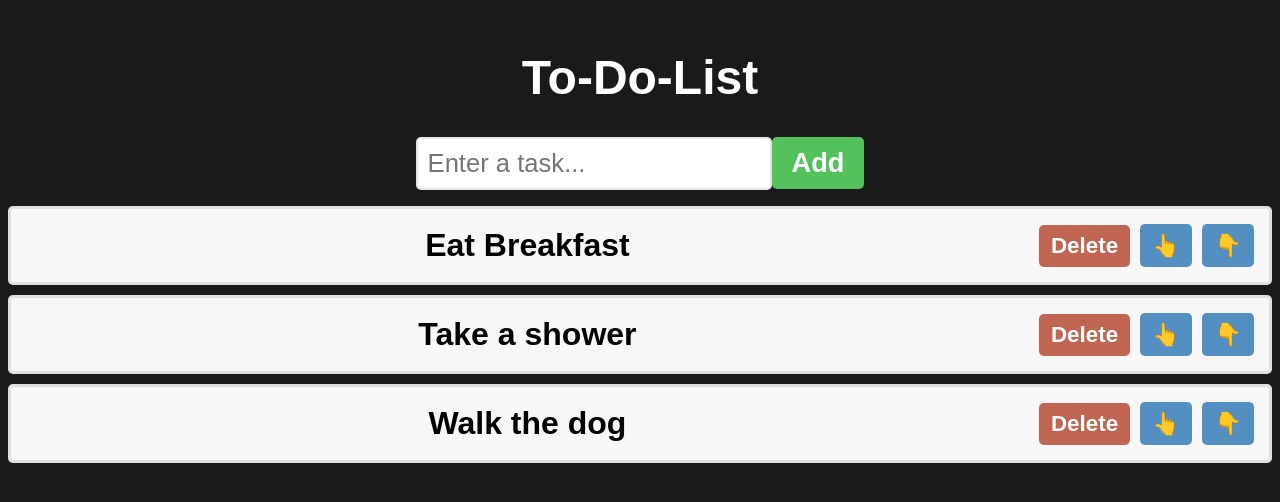
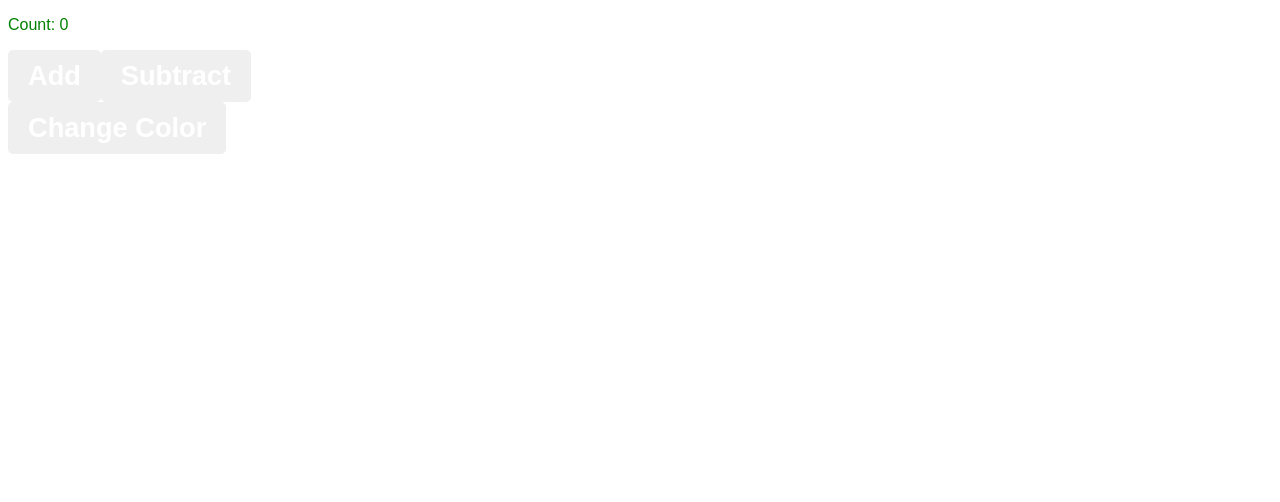
Before and after one commit to ezravergabera/languages, a React (Vite) app in the folder apps/my-react-app/: page / in a window 1280 px wide. Shown: the top 502 px of the page. Built offline with nearby package versions, Linux system fonts and the light colour scheme.

Commit message:
Practiced useEffect

```diff
--- a/apps/my-react-app/src/App.jsx
+++ b/apps/my-react-app/src/App.jsx
@@ -15,11 +15,12 @@ import MyComponent3 from './MyComponent3.jsx'
 import Array from './Array.jsx'
 import ArrayObjects from './ArrayObjects.jsx'
 import ToDoList from './ToDoList/ToDoList.jsx'
+import MyComponent4 from './MyComponent4.jsx'
 
 function App() {
   return (
     <>
-      <ToDoList/>
+      <MyComponent4/>
     </>
   );
 }
--- /dev/null
+++ b/apps/my-react-app/src/MyComponent4.jsx
@@ -0,0 +1,34 @@
+import React, {useState, useEffect} from 'react';
+
+const MyComponent4 = () => {
+
+    const [count, setCount] = useState(0);
+    const [color, setColor] = useState("green");
+
+    useEffect(() => {
+        document.title = `Count: ${count} ${color}`;
+    }, [count, color]);
+
+    function addCount(){
+        setCount(c => c + 1);
+    };
+
+    function subCount(){
+        setCount(c => c - 1);
+    }
+
+    function changeColor(){
+        setColor(c => c === "green" ? "red" : "green");
+    }
+
+    return (
+        <>
+            <p style={{color: color}}>Count: {count}</p>
+            <button onClick={addCount}>Add</button>
+            <button onClick={subCount}>Subtract</button><br/>
+            <button onClick={changeColor}>Change Color</button>
+        </>
+    );
+}
+
+export default MyComponent4
--- a/apps/my-react-app/src/index.css
+++ b/apps/my-react-app/src/index.css
@@ -1,3 +1,7 @@
+body {
+  background-color: white;
+}
+
 .counter-container {
   text-align: center;
   font-family: Arial, sans-serif;
```
